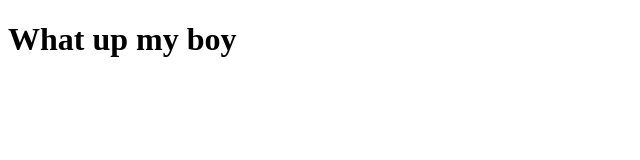
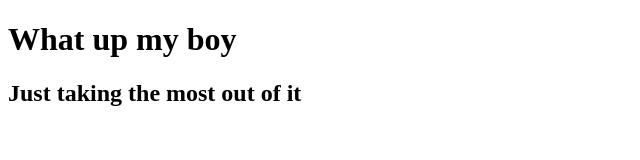
Before and after one commit to Manrique17/AbnerPractica8, a plain HTML site: page index.html in a window 1280 px wide. Shown: the whole page, without its empty margins (0-640 px from the left). Drawn offline with Linux system fonts and the light colour scheme.

Commit message:
Some more updates

```diff
--- a/index.html
+++ b/index.html
@@ -7,6 +7,7 @@
 </head>
 <body>
     <h1>What up my boy</h1>
+    <h2>Just taking the most out of it</h2>
 
 </body>
 </html>
```
